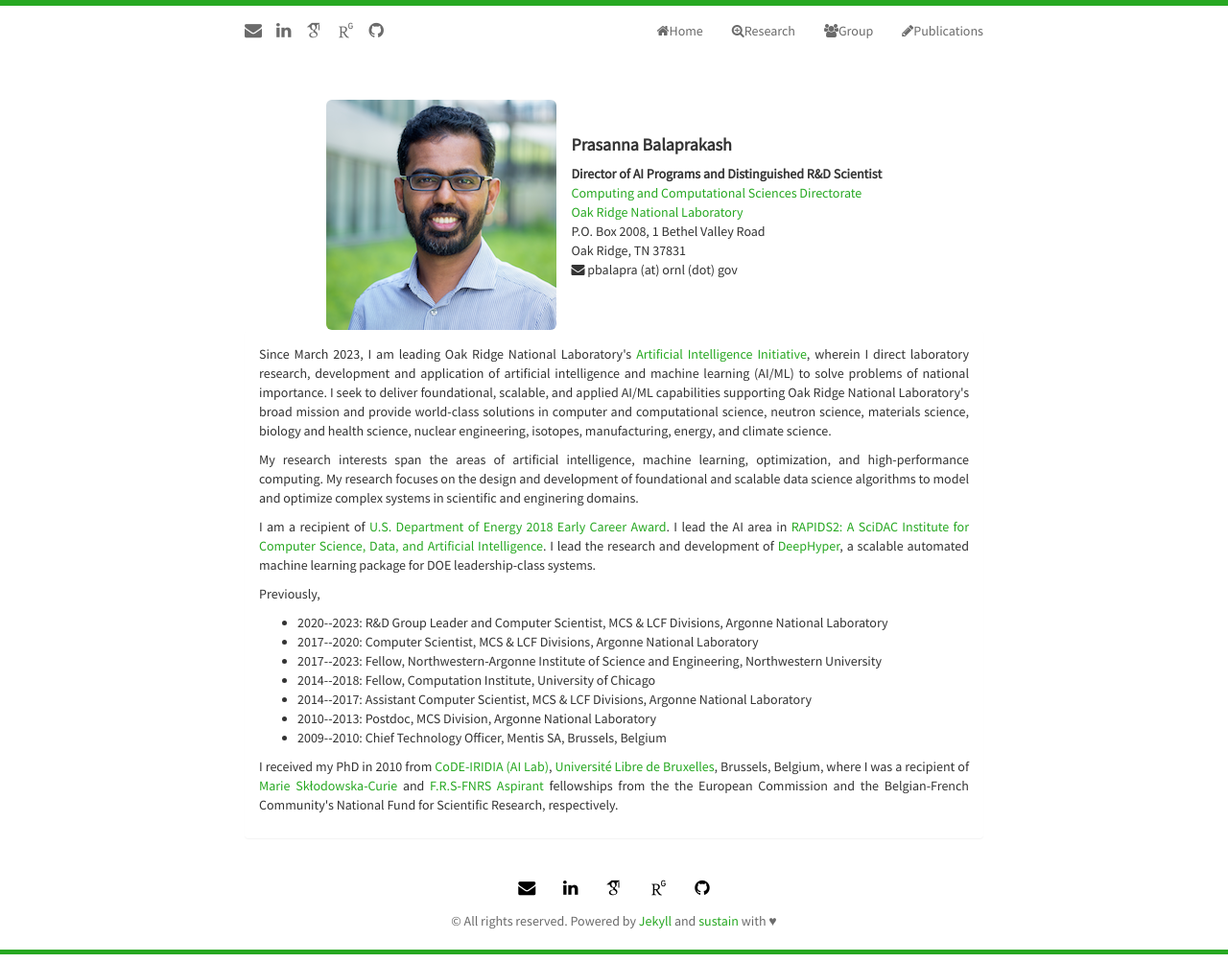
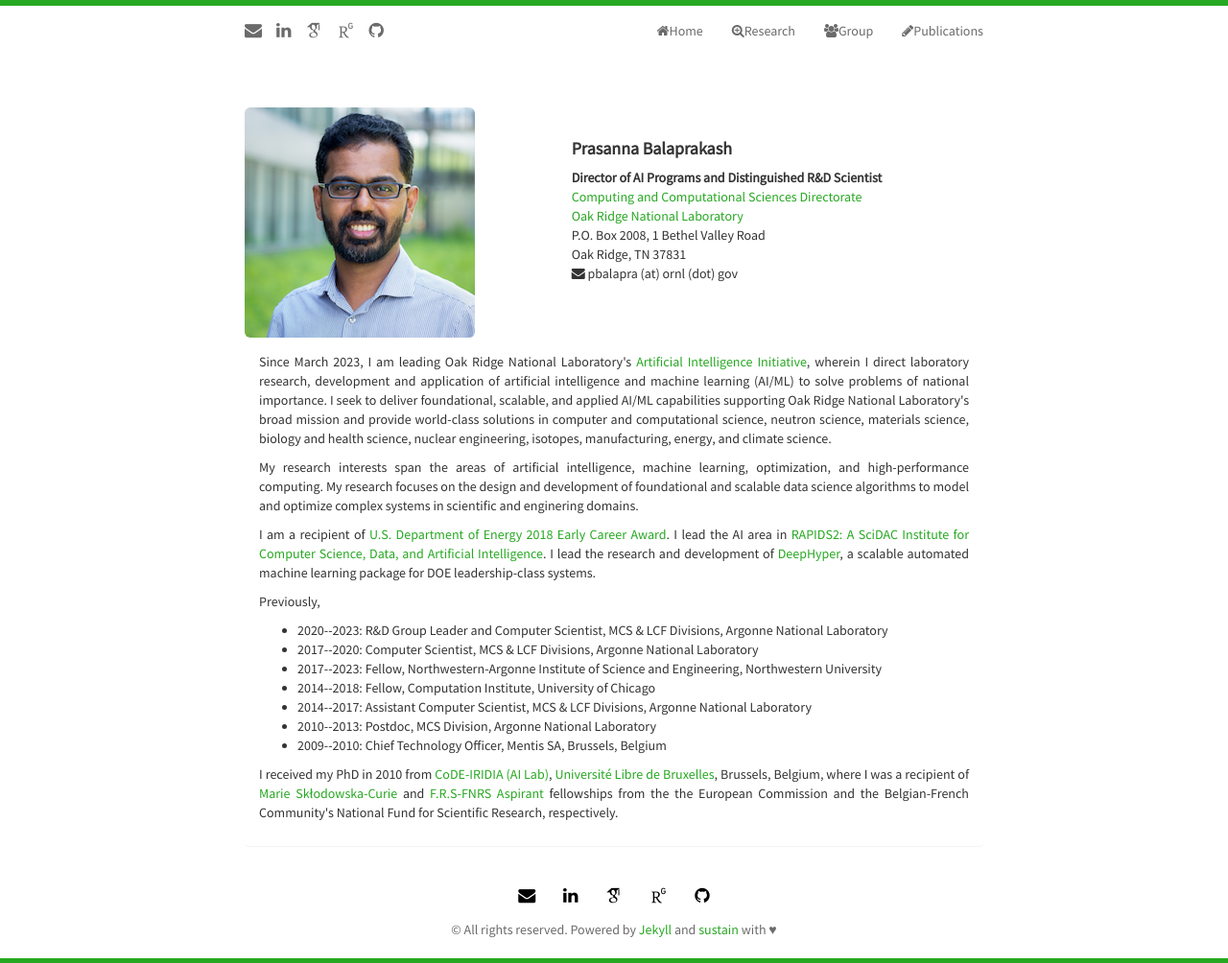
Before and after one commit to pbalapra/pbalapra.github.io, a Jekyll site: the page built from index.html, in a window 1280 px wide. Shown: the whole page at 96% size. Built offline with Jekyll 4.4.1, drawn with Linux system fonts in a browser that asks for light colours; nearby versions of some CDN libraries; some web fonts are replaced; the list of posts is cut into pages by our own code.

Commit message:
adjust table width

```diff
--- a/index.html
+++ b/index.html
@@ -7,7 +7,7 @@ title: Home Page of Prasanna Balaprakash
 
 	<div class="container">
         <center>
-        <table width="600">
+        <table width="800">
           <tr>
             <td>
         	  <div class="avatar">
```
